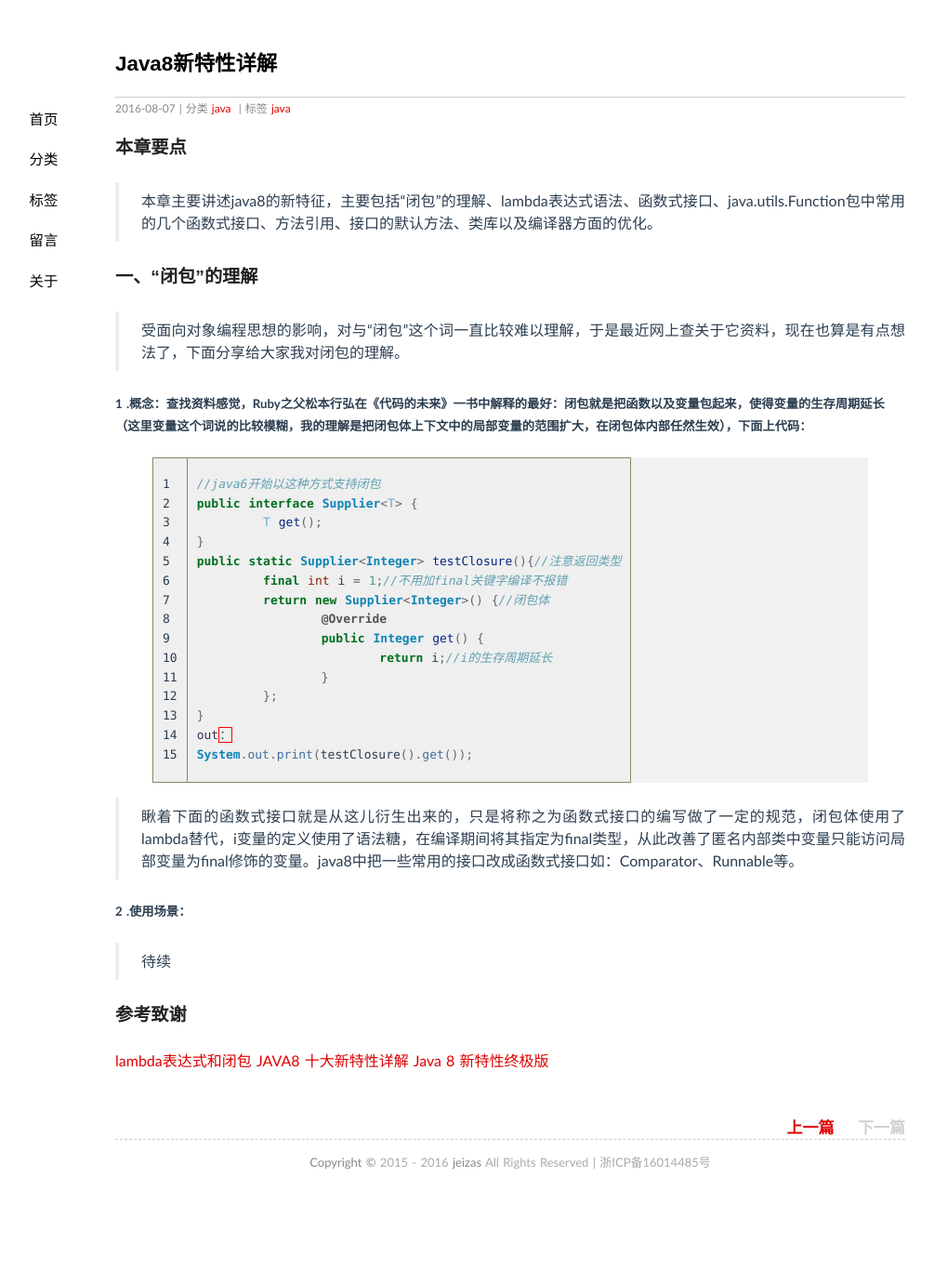
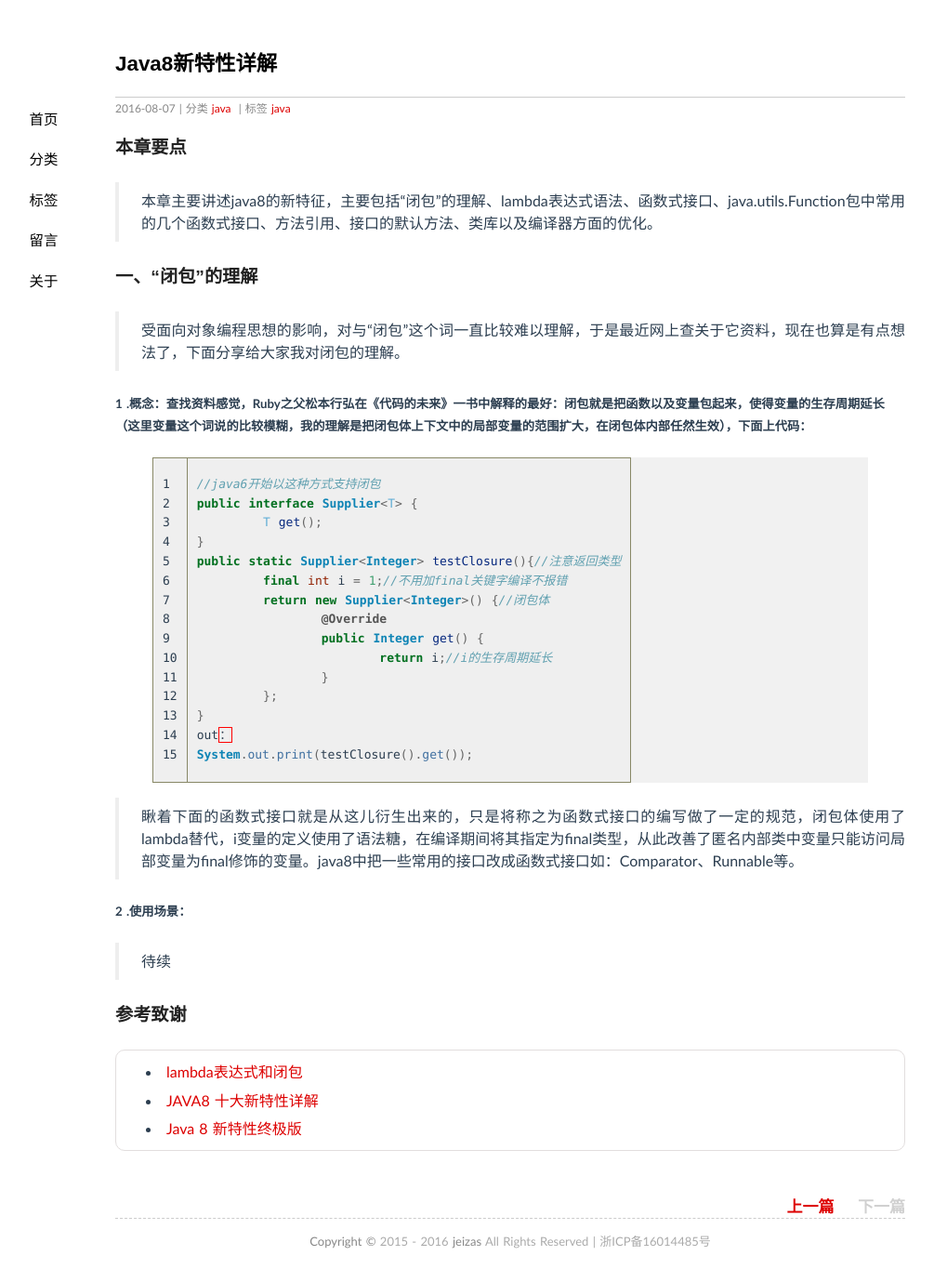
Before and after one commit to jeizas/jeizas.github.io, a Jekyll site: the page built from _posts/2016-08-07-java8_new_function.md, in a window 1280 px wide. Shown: the whole page at 93% size, without its empty margins (91-1096 px from the left). Built offline with Jekyll 4.4.1, drawn with Linux system fonts in a browser that asks for light colours; comment, search, counter and statistics services are not loaded; before the commit the page ends 1294 px from its top, so only the background shows below that.

```diff
--- a/_posts/2016-08-07-java8_new_function.md
+++ b/_posts/2016-08-07-java8_new_function.md
@@ -40,6 +40,6 @@ System.out.print(testClosure().get());
 > 待续
 
 ### 参考致谢
-[lambda表达式和闭包](http://www.importnew.com/17905.html)
-[JAVA8 十大新特性详解](http://www.125135.com/842.htm)
-[Java 8 新特性终极版](http://www.codeceo.com/article/java-8-new-feature.html)
+* [lambda表达式和闭包](http://www.importnew.com/17905.html)
+* [JAVA8 十大新特性详解](http://www.125135.com/842.htm)
+* [Java 8 新特性终极版](http://www.codeceo.com/article/java-8-new-feature.html)
```
